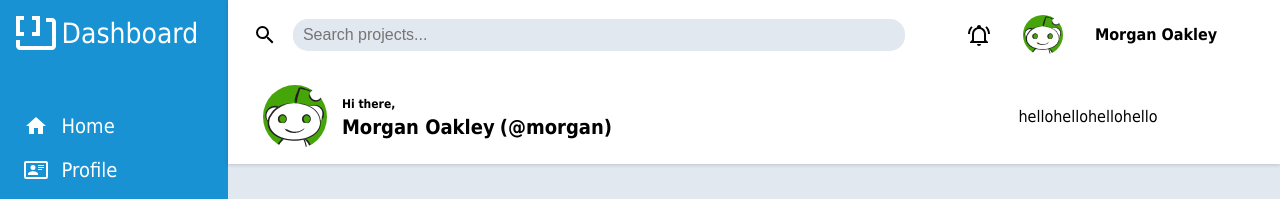
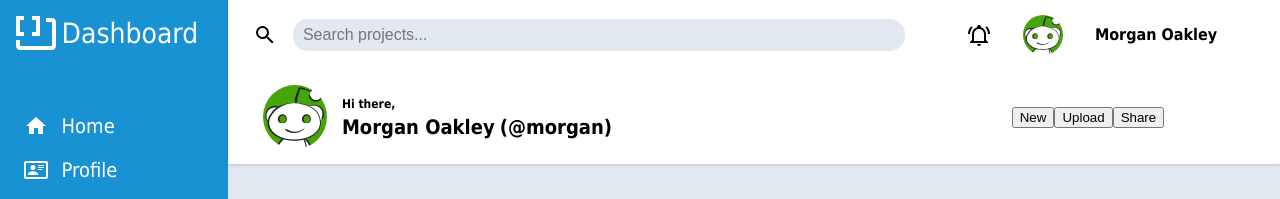
Before and after one commit to AlexDeL8/odin-admin-dashboard-react, a React (Vite) app: page / in a window 1280 px wide. Shown: the top 199 px of the page. Built offline with nearby package versions, Linux system fonts and the light colour scheme.

Commit message:
feat & fix: refactoring CSS colors to variables, creating generics component folder, adding buttons

```diff
--- a/src/App.css
+++ b/src/App.css
@@ -1,5 +1,10 @@
 :root {
-    --backgroundColor: #E2E8F0;
+    --primaryColor: #1992D4;
+    --primaryTextColor: #FFFFFF;
+    --secondaryColor: #E2E8F0;
+    --cardColor: #FFFFFF;
+    --cardTextColor: #000000;
+    --cardSecondaryTextColor: #E2E8F0;
 }
 
 main {
@@ -9,13 +14,13 @@ main {
 }
 
 .sidebar {
-    background-color: #1992d4;
-    color: white;
+    background-color: var(--primaryColor);
+    color: var(--primaryTextColor);
     padding: 10px;
 }
 
 .dashboard {
-    background-color: var(--backgroundColor);
+    background-color: var(--secondaryColor);
 }
 
 .iconContainer {
--- a/src/components/Dashboard.css
+++ b/src/components/Dashboard.css
@@ -1,32 +1,6 @@
-/* Common */
-.pictureSizeSm {
-    height: 2.5em;
-    width: 2.5em;
-}
-
-.pictureSizeMd {
-    height: 4em;
-    width: 4em;
-}
-
-.pictureSizeLg {
-    height: 5.5em;
-    width: 5.5em;
-}
-
-.profilePicImg {
-    max-width: 100%;
-    max-width: 100%;
-    border-radius: 50%;
-}
-
-#navbarUserNameText {
-    text-wrap: nowrap;
-}
-
 /* Dashboard */
 .dashboardBar {
-    background-color: white;
+    background-color: var(--cardColor);
     box-shadow: rgba(0, 0, 0, 0.16) 0px 1px 4px;
 }
 
@@ -40,6 +14,7 @@
     grid-template-columns: 3fr 1.5fr;
     align-items: center;
     column-gap: 1.5em;
+    color: var(--cardTextColor);
 }
 
 #navbarSearchContainer {
@@ -52,7 +27,7 @@
     flex-grow: 1;
     border: none;
     border-radius: 15px;
-    background-color: var(--backgroundColor);
+    background-color: var(--secondaryColor);
     padding: 7px 10px;
     font-size: 1rem;
 }
@@ -70,6 +45,7 @@
 }
 
 #navbarUserNameText {
+    text-wrap: nowrap;
     font-weight: bold;
 }
 
@@ -77,10 +53,7 @@
 #taskbarContainer {
     display: grid;
     grid-template-columns: 3fr 1.5fr;
-    /* display: flex;
-    flex-direction: row;
-    justify-content: space-between;
-    align-items: center; */
+    color: var(--cardTextColor);
 }
 
 #taskbarGreetingContainer {
--- a/src/components/Navbar.tsx
+++ b/src/components/Navbar.tsx
@@ -3,7 +3,7 @@ import { mdiMagnify, mdiBellRingOutline } from '@mdi/js';
 import type { User } from '../users';
 import defaultProfilePic from '../assets/avatar_default_02_A5A4A4.png'
 
-import ProfilePic from './ProfilePic';
+import ProfilePic from './generic/ProfilePic';
 import './Dashboard.css'
 
 type NavbarProps = {
--- a/src/components/Taskbar.tsx
+++ b/src/components/Taskbar.tsx
@@ -1,14 +1,39 @@
 import type { User } from '../users'
 import './Dashboard.css'
 
-import ProfilePic from './ProfilePic'
+import ProfilePic from './generic/ProfilePic'
 import defaultProfilePic from '../assets/avatar_default_02_A5A4A4.png'
+import Button from './generic/Button'
 
 type TaskbarProps = {
     loggedInUser: User
 }
 
 const Taskbar = (props: TaskbarProps) => {
+    const taskbarButtons = [
+        {
+            isPrimary: true,
+            action: () => {
+                console.log("New Clicked")
+            },
+            text: "New"
+        },
+        {
+            isPrimary: true,
+            action: () => {
+                console.log("Upload Clicked")
+            },
+            text: "Upload"
+        },
+        {
+            isPrimary: true,
+            action: () => {
+                console.log("Share Clicked")
+            },
+            text: "Share"
+        }
+    ]
+
     return (
         <>
             <div id='taskbarGreetingContainer'>
@@ -22,11 +47,12 @@ const Taskbar = (props: TaskbarProps) => {
                 </div>
             </div>
             <div id='taskbarActionsContainer'>
-                <div>hello</div>
-                <div>hello</div>
-                <div>hello</div>
-                <div>hello</div>
-                {/* <ActionButtons buttonsList={} /> */}
+                {taskbarButtons.map((button) => {
+                    return <Button
+                            isPrimary={button.isPrimary}
+                            action={button.action}
+                            btnText={button.text} />
+                })}
             </div>
         </>
     )
--- /dev/null
+++ b/src/components/generic/Button.tsx
@@ -0,0 +1,17 @@
+type ButtonProps = {
+    isPrimary: boolean;
+    action: (e: unknown) => void;
+    btnText: string;
+}
+
+const Button = (props: ButtonProps) => {
+  return (
+    <button
+    className={props.isPrimary ? 'primaryBtn' : 'secondaryBtn'}
+    onClick={() => props.action}>
+        {props.btnText}
+    </button>
+  )
+}
+
+export default Button
--- /dev/null
+++ b/src/components/generic/Generic.css
@@ -0,0 +1,23 @@
+/* Profile Pic */
+.pictureSizeSm {
+    height: 2.5em;
+    width: 2.5em;
+}
+
+.pictureSizeMd {
+    height: 4em;
+    width: 4em;
+}
+
+.pictureSizeLg {
+    height: 5.5em;
+    width: 5.5em;
+}
+
+.profilePicImg {
+    max-width: 100%;
+    max-width: 100%;
+    border-radius: 50%;
+}
+
+/* Button */
--- a/src/components/ProfilePic.tsx
+++ b/src/components/generic/ProfilePic.tsx
@@ -1,4 +1,4 @@
-import './Dashboard.css'
+import './Generic.css'
 
 type ProfilePicProps = {
     size: number;
```
